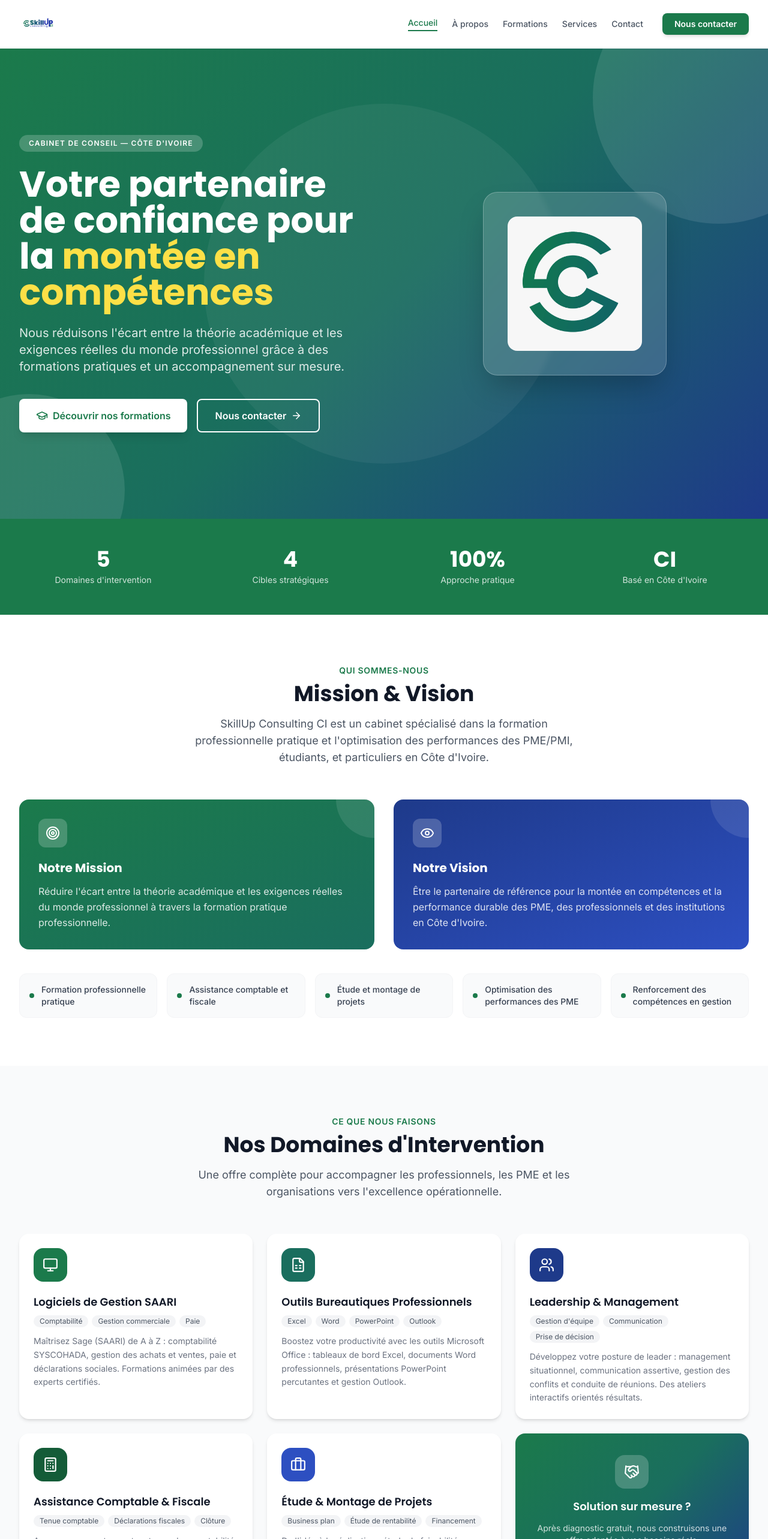
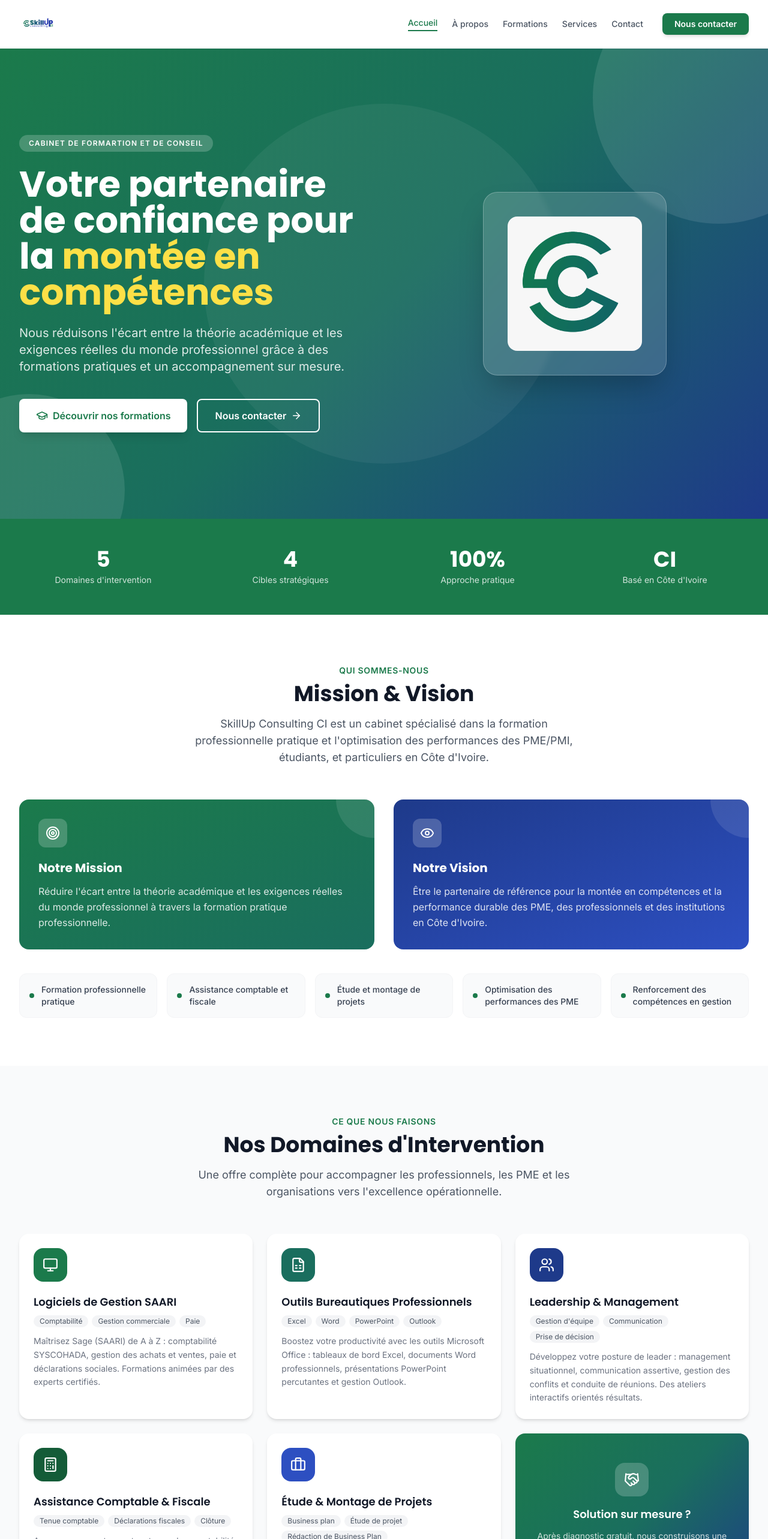
Before and after one commit to esperanceykouassi-bit/proj-esp, a React (Vite) app in the folder frontend/: page / in a window 1280 px wide. Shown: the top 2566 px of the page at 60% size. Built offline with nearby package versions, Linux system fonts and the light colour scheme.

Commit message:
Mise a jour du frontend

```diff
--- a/frontend/src/components/HeroSection.jsx
+++ b/frontend/src/components/HeroSection.jsx
@@ -25,7 +25,7 @@
               transition={{ duration: 0.5, ease }}
               className="inline-block bg-white/20 text-white text-xs font-semibold px-4 py-1.5 rounded-full mb-6 uppercase tracking-widest"
             >
-              Cabinet de Conseil — Côte d'Ivoire
+              Cabinet de formartion et de Conseil
             </motion.span>
 
             <motion.h1
--- a/frontend/src/components/ServicesPreview.jsx
+++ b/frontend/src/components/ServicesPreview.jsx
@@ -39,7 +39,7 @@
     icon: Briefcase,
     title: 'Étude & Montage de Projets',
     color: 'bg-brand-blue-mid',
-    tags: ['Business plan', 'Étude de rentabilité', 'Financement'],
+    tags: ['Business plan', 'Étude de projet', 'Rédaction de Business Plan'],
     description:
       "De l'idée à la réalisation : étude de faisabilité, business plan complet, analyse de rentabilité et montage des dossiers de financement auprès des banques et investisseurs.",
   },
```
Also changed, not shown: 1 other file (tests, documents, lock files or other folders).
